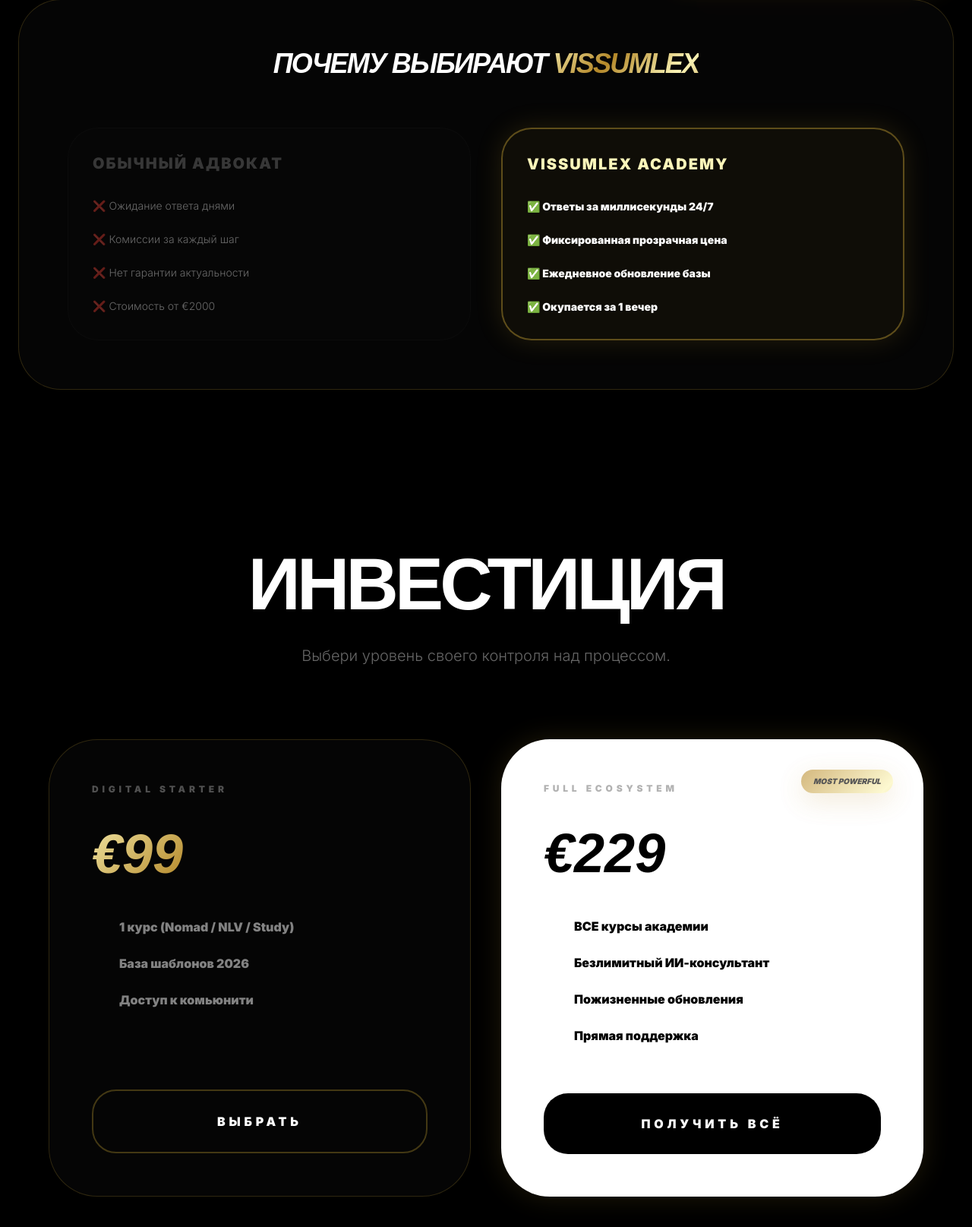
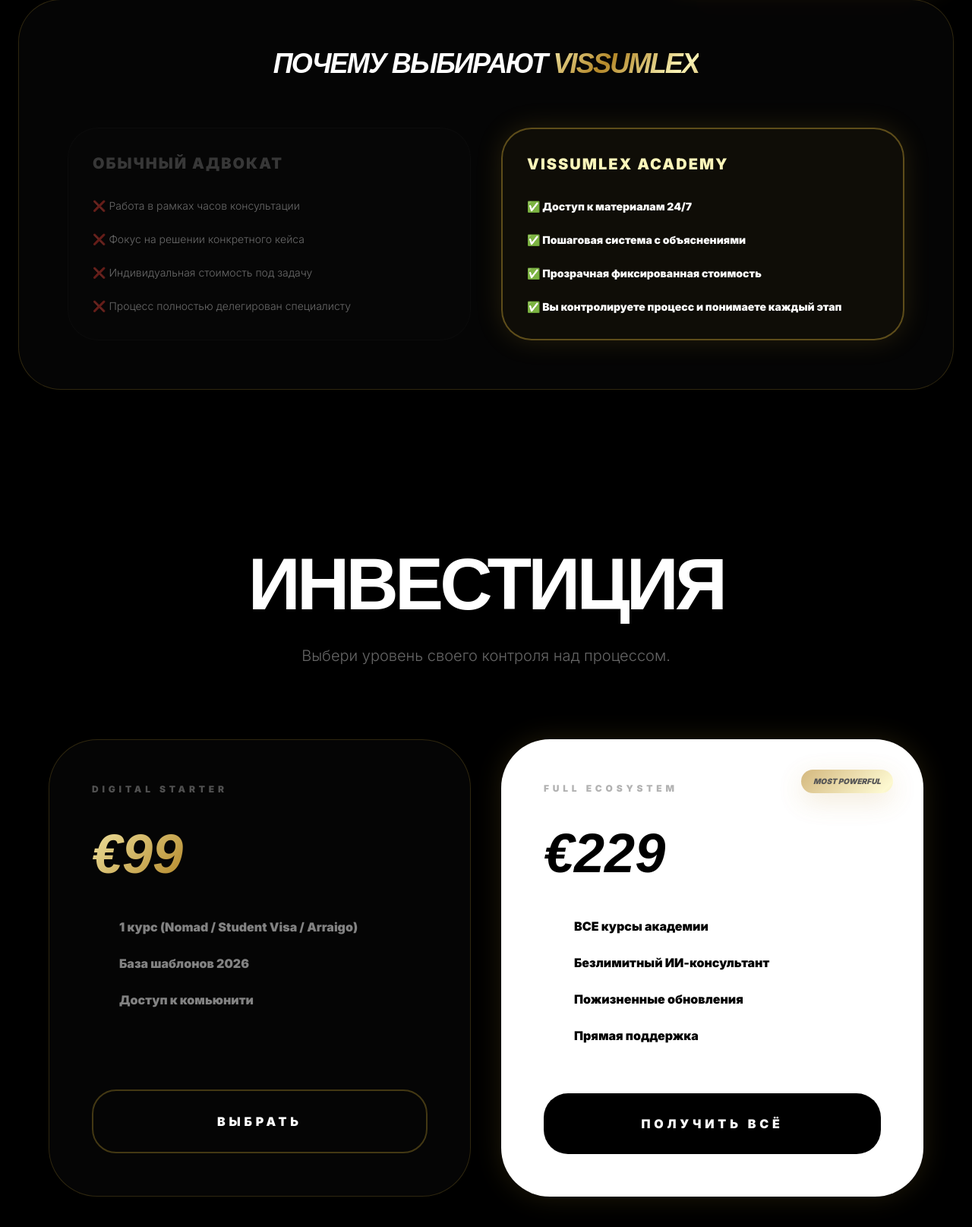
Before and after one commit to Volodymyr-tech/DRF-Education-Platform-API, a Django app: template users/templates/landing-gold.html in a window 1280 px wide. Shown: the part 3828-5443 px from the top of the page at 76% size. Run offline with Django 5.2, Linux system fonts and the light colour scheme; the template is opened without the code that fills it, so the values that code supplies are empty; some libraries are stand-ins or nearby versions; some web fonts are replaced.

Commit message:
Fixed landing text

```diff
--- a/users/templates/landing-gold.html
+++ b/users/templates/landing-gold.html
@@ -340,19 +340,19 @@
                     <div class="p-8 border border-white/5 bg-white/[0.01] rounded-[32px] md:rounded-[40px] opacity-40">
                         <h4 class="font-black text-lg md:text-xl mb-6 md:mb-8 uppercase text-white/50 tracking-widest">Обычный адвокат</h4>
                         <ul class="space-y-4 md:space-y-6 text-xs md:text-sm font-medium">
-                            <li class="flex items-center gap-4">❌ Ожидание ответа днями</li>
-                            <li class="flex items-center gap-4">❌ Комиссии за каждый шаг</li>
-                            <li class="flex items-center gap-4">❌ Нет гарантии актуальности</li>
-                            <li class="flex items-center gap-4">❌ Стоимость от €2000</li>
+                            <li class="flex items-center gap-4">❌ Работа в рамках часов консультации</li>
+                            <li class="flex items-center gap-4">❌ Фокус на решении конкретного кейса</li>
+                            <li class="flex items-center gap-4">❌ Индивидуальная стоимость под задачу</li>
+                            <li class="flex items-center gap-4">❌ Процесс полностью делегирован специалисту</li>
                         </ul>
                     </div>
                     <div class="p-8 border-2 border-[#D4AF37]/40 bg-[#D4AF37]/5 rounded-[32px] md:rounded-[40px] box-glow">
                         <h4 class="font-black text-lg md:text-xl mb-6 md:mb-8 uppercase text-[#FCF6BA] tracking-widest">VissumLex Academy</h4>
                         <ul class="space-y-4 md:space-y-6 text-xs md:text-sm font-bold">
-                            <li class="flex items-center gap-4">✅ Ответы за миллисекунды 24/7</li>
-                            <li class="flex items-center gap-4">✅ Фиксированная прозрачная цена</li>
-                            <li class="flex items-center gap-4">✅ Ежедневное обновление базы</li>
-                            <li class="flex items-center gap-4">✅ Окупается за 1 вечер</li>
+                            <li class="flex items-center gap-4">✅ Доступ к материалам 24/7</li>
+                            <li class="flex items-center gap-4">✅ Пошаговая система с объяснениями</li>
+                            <li class="flex items-center gap-4">✅ Прозрачная фиксированная стоимость</li>
+                            <li class="flex items-center gap-4">✅ Вы контролируете процесс и понимаете каждый этап</li>
                         </ul>
                     </div>
                 </div>
@@ -373,7 +373,7 @@
                 <div class="text-[10px] md:text-[12px] font-black uppercase tracking-[0.4em] text-white/30 mb-8 md:mb-10">Digital Starter</div>
                 <div class="font-unbounded text-5xl md:text-7xl font-black mb-8 md:mb-12 italic gold-gradient">€99</div>
                 <ul class="space-y-4 md:space-y-6 mb-10 md:mb-16 flex-1 text-sm md:text-base font-bold text-white/50">
-                    <li class="flex items-center gap-4"><i class="lucide-check-circle size-5 text-[#D4AF37]"></i> 1 курс (Nomad / NLV / Study)</li>
+                    <li class="flex items-center gap-4"><i class="lucide-check-circle size-5 text-[#D4AF37]"></i> 1 курс (Nomad / Student Visa / Arraigo)</li>
                     <li class="flex items-center gap-4"><i class="lucide-check-circle size-5 text-[#D4AF37]"></i> База шаблонов 2026</li>
                     <li class="flex items-center gap-4"><i class="lucide-check-circle size-5 text-[#D4AF37]"></i> Доступ к комьюнити</li>
                 </ul>
@@ -474,7 +474,7 @@
                     <a href="#" class="hover:text-[#D4AF37] transition-colors">Terms</a>
                     <a href="#" class="hover:text-[#D4AF37] transition-colors">Help</a>
                 </div>
-                <p class="text-white/60 text-xs md:text-sm font-medium italic">Сделано юристами. Усилено кодом. Освящено золотом.</p>
+                <p class="text-white/60 text-xs md:text-sm font-medium italic">Сделано адвокатами. Усилено опытом и практикой.</p>
             </div>
         </div>
     </footer>
```
